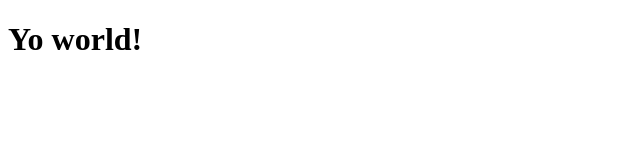
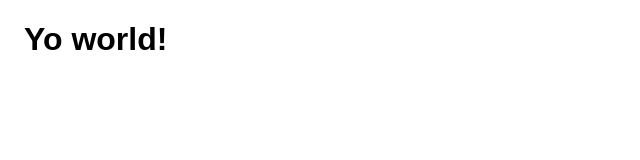
Before and after one commit to TimCPB/Tic-Tac-Toe, a React app: page / in a window 1280 px wide. Shown: the top 160 px of the page, without its empty margins (0-640 px from the left). Built offline with nearby package versions, Linux system fonts and the light colour scheme.

Commit message:
moved script from head to body in App.js

```diff
--- a/public/index.html
+++ b/public/index.html
@@ -3,7 +3,7 @@
   <head>
     <meta charset="UTF-8" />
     <title>Hello World</title>
-    <script src="../build/bundle.js"></script>
+
 
 
     <!-- Don't use this in production: -->
@@ -32,5 +32,6 @@
       You can also use React without JSX, in which case you can remove Babel:
       https://reactjs.org/docs/react-without-jsx.html
     -->
+    <script src="../build/bundle.js"></script>
   </body>
 </html>
--- a/src/App.js
+++ b/src/App.js
@@ -4,7 +4,7 @@ import "./App.css";
 class App extends Component {
   render() {
     return(
-      <div classname="App">
+      <div className="App">
         <h1>Yo world!</h1>
       </div>
     );
```
